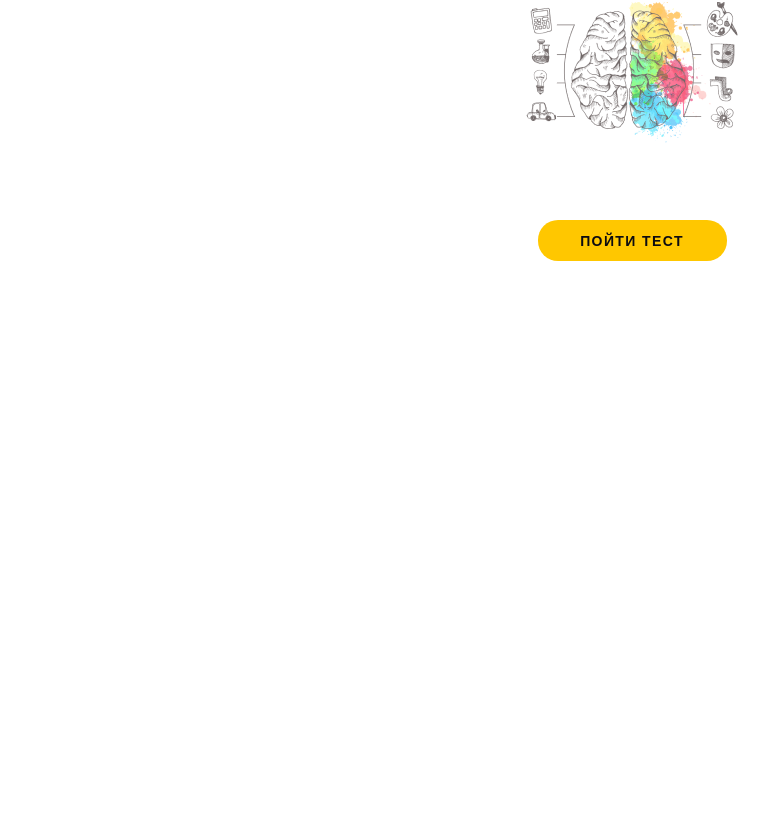
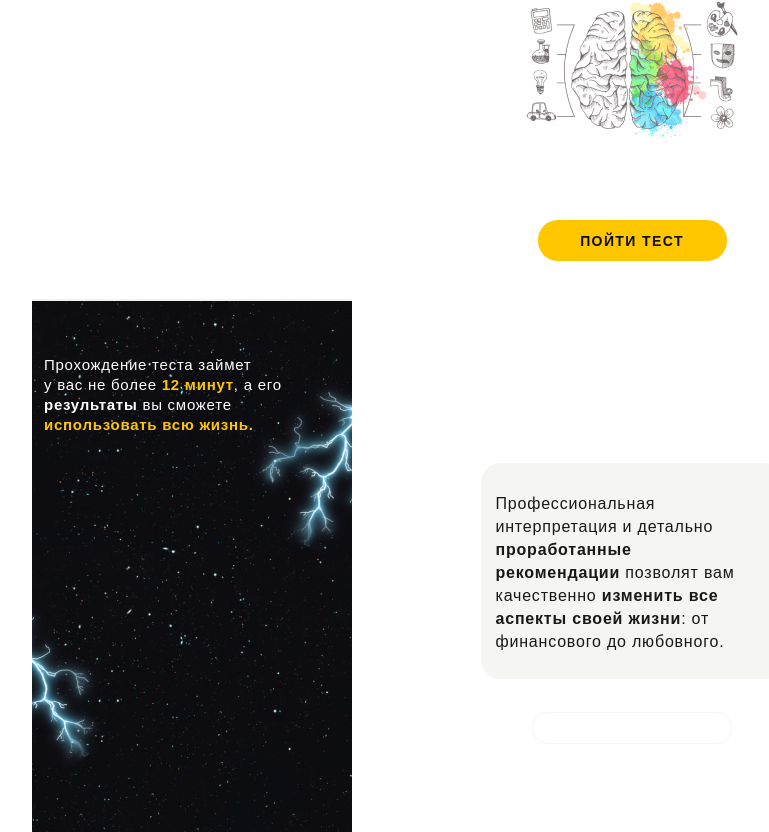
Before and after one commit to BrBrov/TestABCGroup, a Vue app in the folder abc-task/: page / in a window 1280 px wide. Shown: the part 1155-1987 px from the top of the page, without its empty margins (8-777 px from the left). Before the commit the page ends 1454 px from the top, so only its background shows below. Built offline with nearby package versions, Linux system fonts and the light colour scheme.

Commit message:
feat: create footer

```diff
--- /dev/null
+++ b/abc-task/src/components/FooterComponent.vue
@@ -0,0 +1,129 @@
+<script setup>
+import logoLicense from '@/assets/svg/license.svg';
+
+</script>
+
+<template>
+<footer class="footer">
+  <h2 class="footer__text">
+    Прохождение теста займет<br>
+    у вас не более <strong class="footer__text-colored">12 минут</strong>, а его<br>
+    <strong class="footer__text-bold">результаты</strong> вы сможете<br>
+    <strong class="footer__text-colored">использовать всю жизнь.</strong>
+  </h2>
+  <aside class="footer__description">
+    Профессиональная<br>
+    интерпретация и детально<br>
+    <strong class="footer__description-bold">проработанные<br>
+    рекомендации</strong> позволят вам<br>
+    качественно <strong class="footer__description-bold">изменить все<br>
+    аспекты своей жизни</strong>: от<br>
+    финансового до любовного.
+  </aside>
+  <button class="footer__button">
+    <span class="footer__btn-text">Пойти</span>
+  </button>
+  <div class="footer__made">
+    <img class="footer__made-license" :src="logoLicense" alt="Logo license">
+    <span class="footer__made-year">2019</span>
+  </div>
+</footer>
+</template>
+
+<style scoped>
+.footer {
+  display: flex;
+  width: 100%;
+  height: 533px;
+  box-sizing: border-box;
+  padding: 56px 12px 13px;
+  flex-direction: column;
+  background: url('../assets/webp/bg_bottom.webp') no-repeat;
+}
+
+.footer__text {
+  margin: 0;
+  font-family: var(--font-merriweather), sans-serif;
+  font-weight: 400;
+  font-size: 15px;
+  line-height: 133%;
+  letter-spacing: 0.05em;
+  color: #fff;
+}
+
+.footer__text-colored {
+  font-weight: 900;
+  color: #ffc700;
+}
+
+.footer__text-bold {
+  font-weight: 900;
+}
+
+.footer__description {
+  box-sizing: border-box;
+  width: 303px;
+  height: 216px;
+  margin: 28px auto 33px;
+  padding: 29px 15px 31px;
+  font-family: var(--font-merriweather), sans-serif;
+  font-weight: 400;
+  font-size: 16px;
+  line-height: 144%;
+  letter-spacing: 0.05em;
+  color: #181818;
+  border-radius: 20px;
+  background: rgba(243, 243, 242, 0.8);
+}
+
+.footer__description-bold {
+  font-weight: 700;
+}
+
+.footer__button {
+  align-self: center;
+  width: 200px;
+  height: 44px;
+  background: unset;
+  border: 1px solid rgba(243, 243, 242, 0.8);
+  border-radius: 20px;
+}
+
+.footer__button:active {
+  box-shadow: inset 0 0 2px 2px rgba(243, 243, 242, 0.8);
+}
+
+.footer__btn-text {
+  font-family: var(--font-merriweather), sans-serif;
+  font-weight: 700;
+  font-size: 14px;
+  letter-spacing: 0.1em;
+  text-transform: uppercase;
+  text-align: center;
+  color: #fff;
+}
+
+.footer__made {
+  display: flex;
+  margin-top: 52px;
+  padding-right: 23px;
+  justify-content: center;
+  align-items: center;
+  gap: 5px;
+}
+
+.footer__made-license {
+  width: 8px;
+  height: 8px;
+}
+
+.footer__made-year {
+  font-family: var(--font-roboto), sans-serif;
+  font-weight: 400;
+  font-size: 10px;
+  line-height: 230%;
+  letter-spacing: 0.05em;
+  color: rgba(255, 255, 255, 0.5);
+}
+
+</style>
--- a/abc-task/src/components/MainComponent.vue
+++ b/abc-task/src/components/MainComponent.vue
@@ -15,7 +15,7 @@ import MainBottomComponent from '@/components/MainBottomComponent.vue';
 .main {
   display: flex;
   min-width: 320px;
-  height: 848px;
+  height: 886px;
   flex-direction: column;
   justify-content: flex-start;
 }
--- a/abc-task/src/views/HomeView.vue
+++ b/abc-task/src/views/HomeView.vue
@@ -1,12 +1,14 @@
 <script setup>
 import HeaderComponent from '@/components/HeaderComponent.vue';
 import MainComponent from '@/components/MainComponent.vue';
+import FooterComponent from '@/components/FooterComponent.vue';
 
 </script>
 
 <template>
   <HeaderComponent/>
   <MainComponent/>
+  <FooterComponent/>
 </template>
 
 <style scoped>
```
Also changed, not shown: abc-task/src/assets/svg/license.svg (added).
